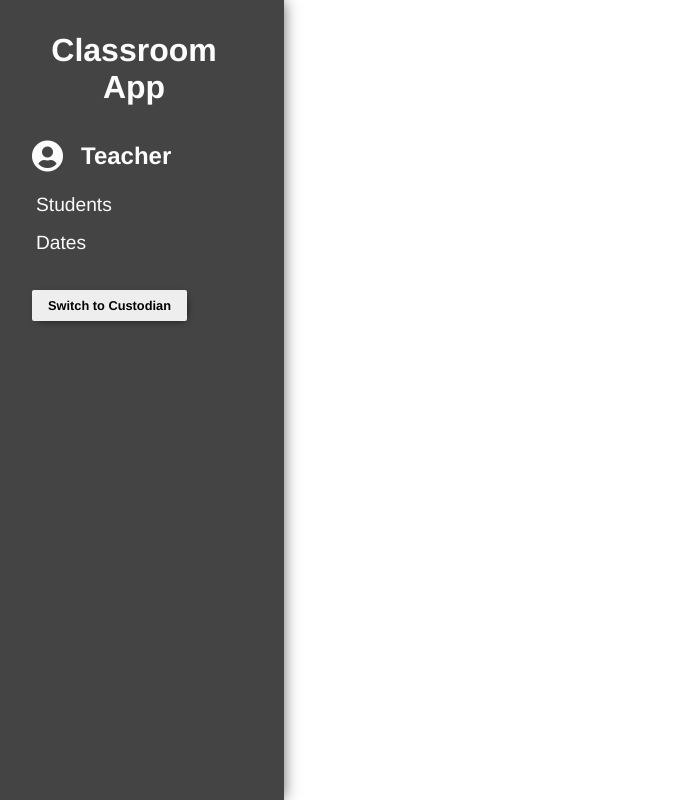
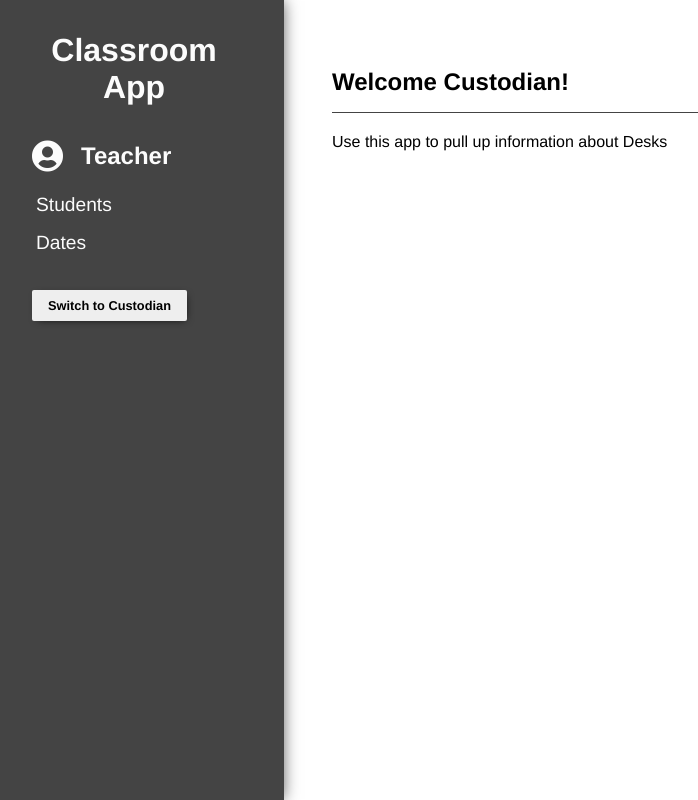
Before and after one commit to alex-curtin/the-ride-classroom-app, a React (Create React App) app in the folder client/: page /custodian in a window 1280 px wide. Shown: the whole page, without its empty margins (16-714 px from the left). Built offline with nearby package versions, Linux system fonts and the light colour scheme.

Commit message:
Add custodian landing page and tests

```diff
--- a/client/src/App.js
+++ b/client/src/App.js
@@ -7,6 +7,7 @@ import Students from './components/teacher/Students';
 import StudentDetails from './components/teacher/StudentDetails';
 import Dates from './components/teacher/Dates';
 import DateDetails from './components/teacher/DateDetails';
+import CustodianLanding from './components/custodian/CustodianLanding';
 import Desks from './components/custodian/Desks';
 import DeskDetails from './components/custodian/DeskDetails';
 import { getStudents, getDates, getDesks, getRooms } from './services/api-helper';
@@ -128,6 +129,11 @@ class App extends Component {
             />
 
             <Route
+              exact path='/custodian'
+              render={CustodianLanding}
+            />
+
+            <Route
               exact path='/custodian/desks'
               render={() => (
                 <Desks
--- /dev/null
+++ b/client/src/components/custodian/CustodianLanding.js
@@ -0,0 +1,16 @@
+import React from 'react';
+import { Link } from 'react-router-dom';
+
+const CustodianLanding = () => {
+  return (
+    <div data-test='component-custodian-landing' className='landing-page'>
+      <h2 className='page-headline'>Welcome Custodian!</h2>
+      <div>
+        Use this app to pull up information about{' '}
+        <Link to='/custodian/desks'>Desks</Link>
+      </div>
+    </div>
+  )
+};
+
+export default CustodianLanding;
--- a/client/src/components/teacher/TeacherLanding.js
+++ b/client/src/components/teacher/TeacherLanding.js
@@ -3,7 +3,7 @@ import { Link } from 'react-router-dom';
 
 const TeacherLanding = () => {
   return (
-    <div data-test='component-teacher-landing'>
+    <div data-test='component-teacher-landing' className='landing-page'>
       <h2 className='page-headline'>Welcome Teacher!</h2>
       <div>
         Use this app to pull up information by{' '}
```
Also changed, not shown: 1 other file (tests, documents, lock files or other folders).
